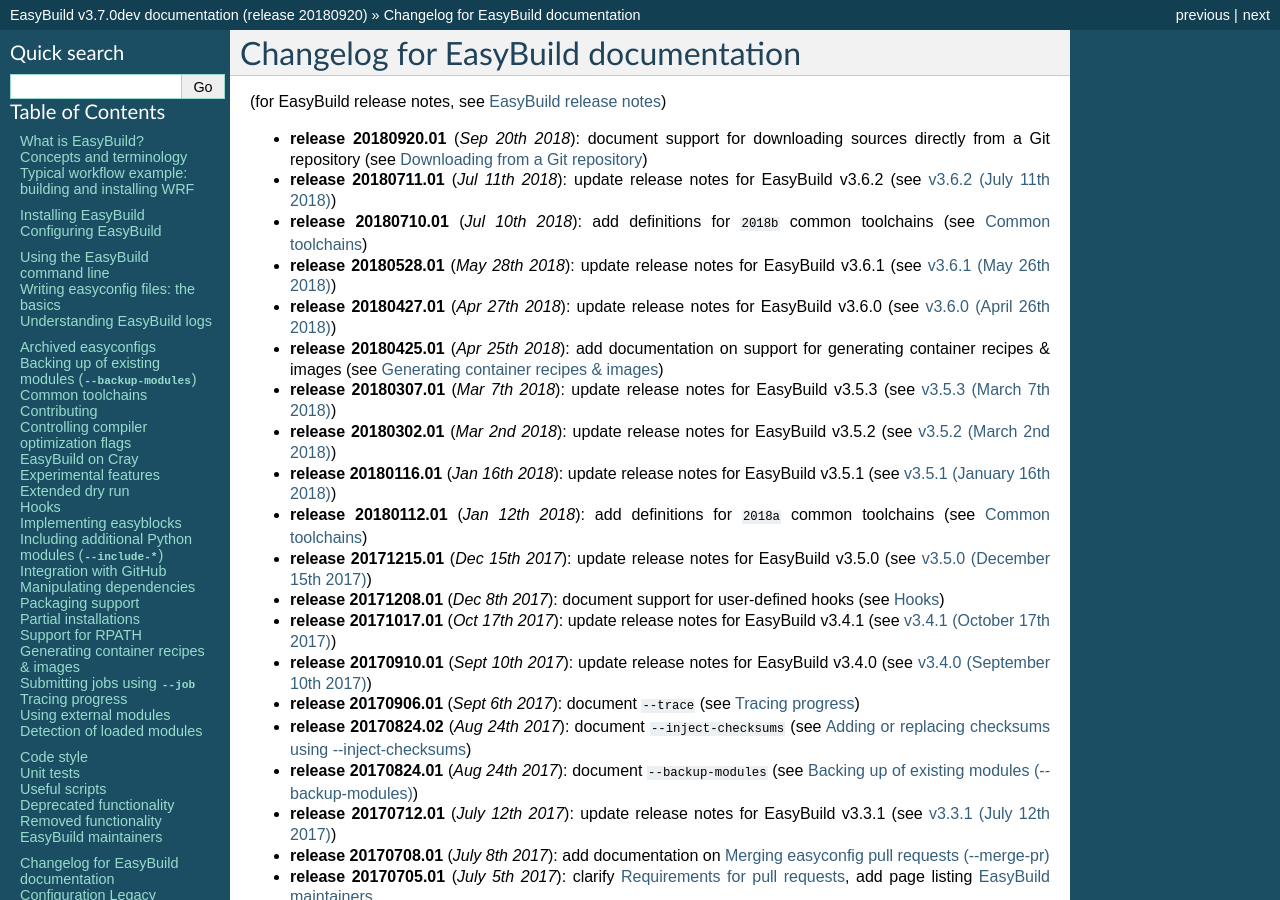
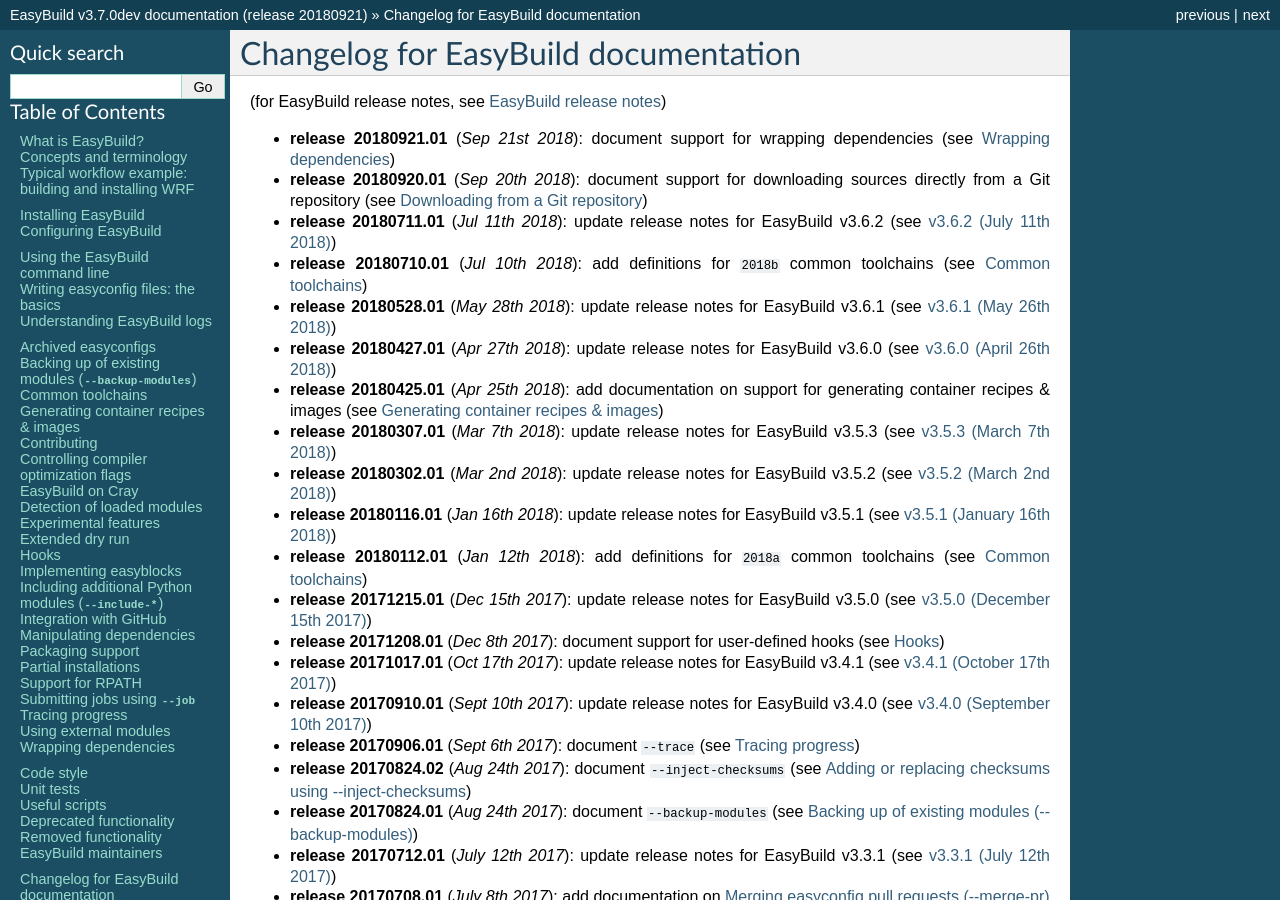
Before and after one commit to easybuilders/easybuild, a Sphinx documentation site: the page built from docs/Changelog.rst, in a window 1280 px wide and 900 px high. Built offline with Sphinx 7.4.7, drawn with Linux system fonts in a browser that asks for light colours; some of the changed text lies outside the part shown.

Commit message:
document support for creating module 'wrappers' for dependencies

```diff
--- a/docs/Changelog.rst
+++ b/docs/Changelog.rst
@@ -5,6 +5,7 @@
 
 (for EasyBuild release notes, see :ref:`release_notes`)
 
+* **release 20180921.01** (`Sep 21st 2018`): document support for wrapping dependencies (see :ref:`wrapping_dependencies`)
 * **release 20180920.01** (`Sep 20th 2018`): document support for downloading sources directly from a Git repository (see :ref:`common_easyconfig_param_sources_git_config`)
 * **release 20180711.01** (`Jul 11th 2018`): update release notes for EasyBuild v3.6.2 (see :ref:`release_notes_eb362`)
 * **release 20180710.01** (`Jul 10th 2018`): add definitions for ``2018b`` common toolchains (see :ref:`common_toolchains`)
--- a/docs/conf.py
+++ b/docs/conf.py
@@ -43,7 +43,7 @@
 # The short X.Y version.
 version = '3.7.0dev'  # this is meant to reference the version of EasyBuild
 # The full version, including alpha/beta/rc tags.
-release = '20180920'  # this is meant to reference the version of the documentation itself
+release = '20180921'  # this is meant to reference the version of the documentation itself
 
 # There are two options for replacing |today|: either, you set today to some
 # non-false value, then it is used:
--- a/docs/index.rst
+++ b/docs/index.rst
@@ -70,11 +72,10 @@
     Packaging_support
     Partial_installations
     RPATH-support
-    Containers
     Submitting_jobs
     Tracing_progress
     Using_external_modules
-    Detecting_loaded_modules
+    Wrapping_dependencies
 
 Other topics
 ============
```
Also changed, not shown: other parts of docs/index.rst (+2 -0 lines), docs/Wrapping_dependencies.rst (added, +42 -0 lines).
